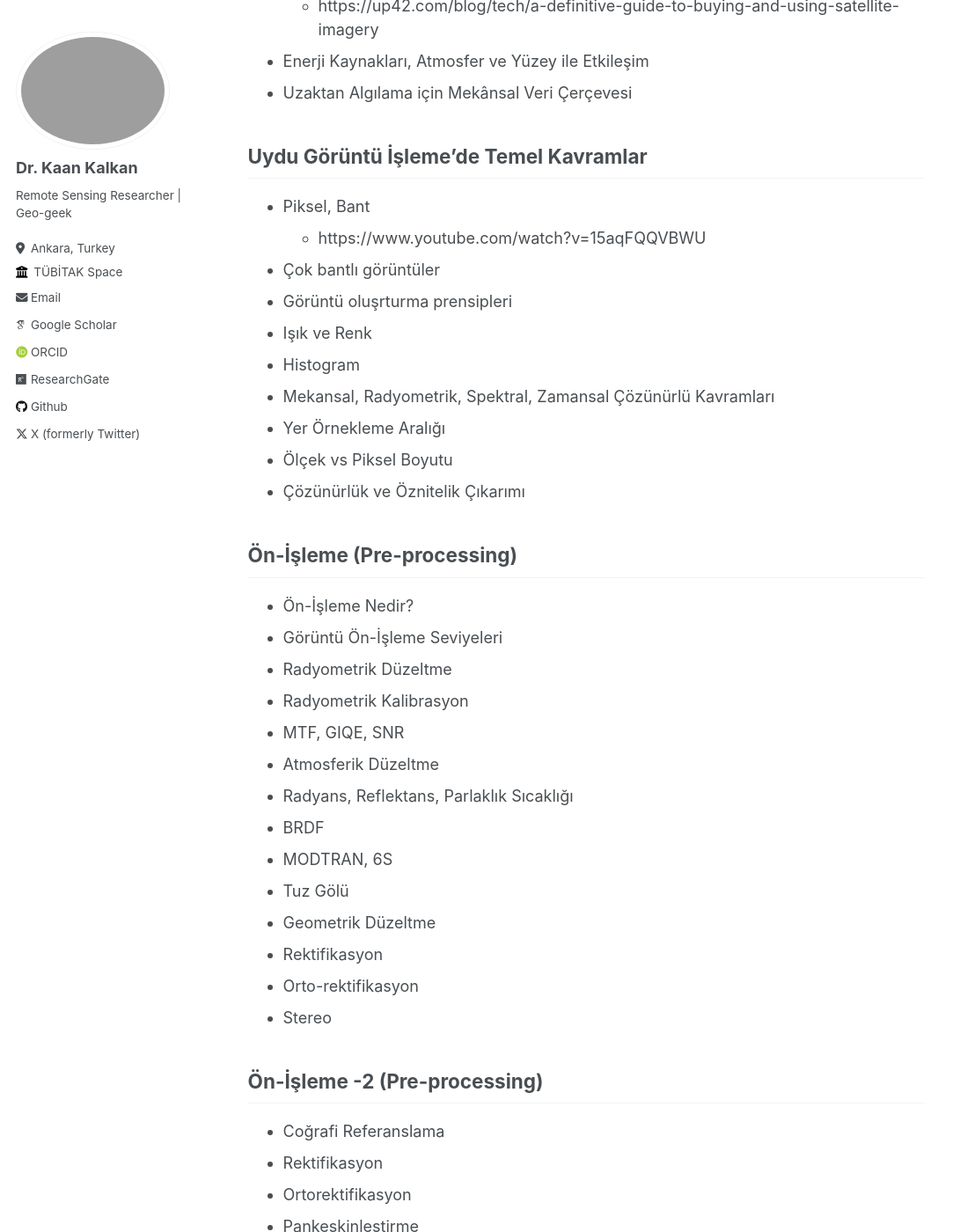
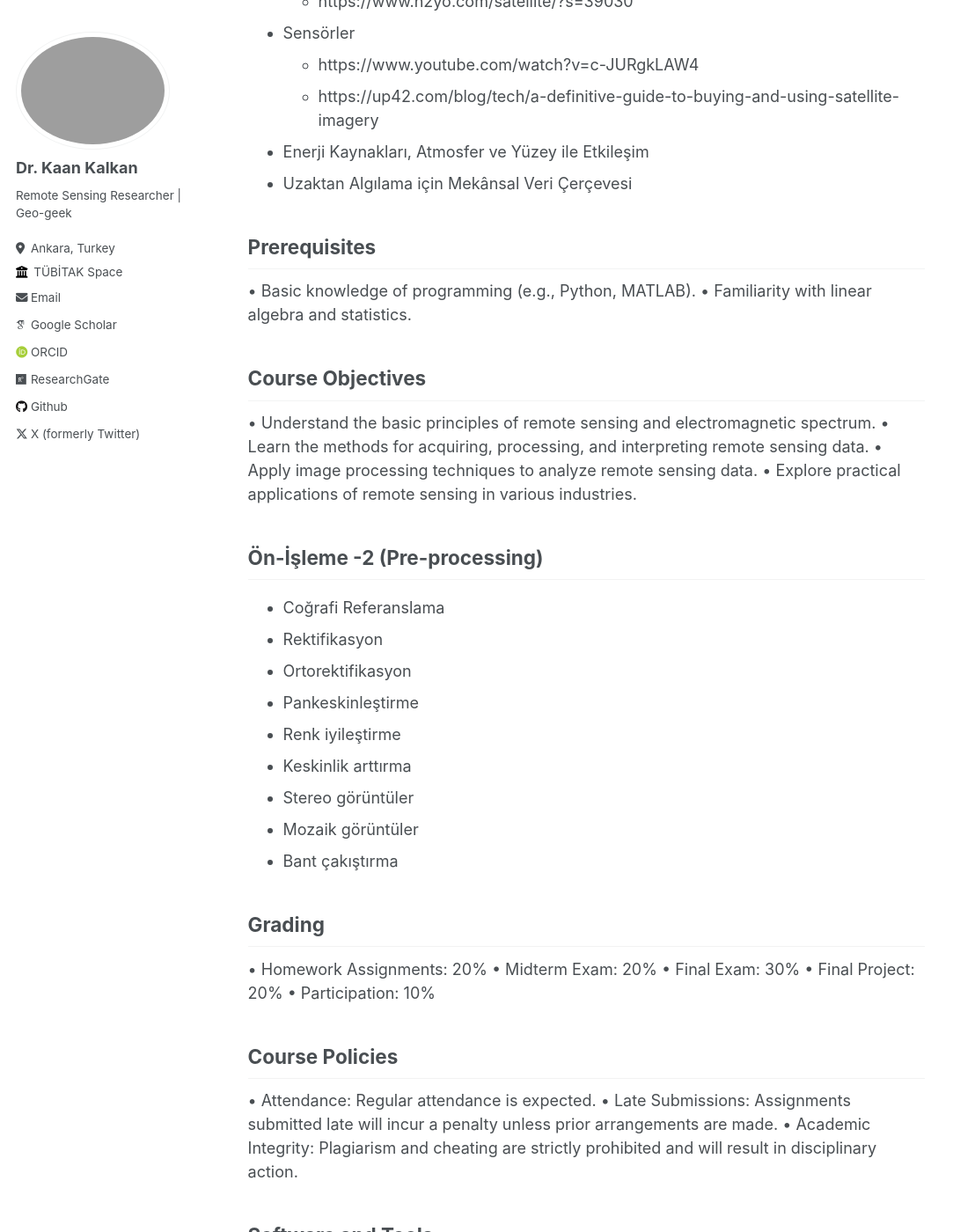
Before and after one commit to kalkan/kalkan.github.io, a Jekyll site: the page built from _teaching/2024-ybuceng-ceng407.md, in a window 1280 px wide and 1400 px high, scrolled down 2669 px. Shown: the whole window at 88% size, without its empty margins (0-1083 px from the left). Built offline with Jekyll 4.4.1, drawn with Linux system fonts in a browser that asks for light colours; some web fonts are replaced; some of the changed text lies outside the part shown.

Commit message:
Update 2024-ybuceng-ceng407.md

```diff
--- a/_teaching/2024-ybuceng-ceng407.md
+++ b/_teaching/2024-ybuceng-ceng407.md
@@ -8,20 +8,20 @@ date: 09-09-2024
 location: "Ankara, Türkiye"
 ---
 
-Instructor: [Your Name]
-Contact Information: [Email Address]
-Office Hours: [Days and Times]
-Course Schedule: [Day(s) and Time(s)]
-Location: [Classroom/Online Platform]
+Instructor: Dr. Kaan Kalkan
+
+Contact Information: kaan.kalkan@tubitak.gov.tr
+
+Office Hours: Everyday via mail
+
+Course Schedule: To be announced
+
+Location: To be announced
 
 
-Eskişehir Teknik Üniversitesi, Yer ve Uzay Bilimleri Enstitüsü, Uzaktan Algılama ve Coğrafi Bilgi Sistemleri Doktora Programı UCS635 Uydu Görüntü İşleme dersi ile ilgili bilgilerin paylaşılacağı sayfadır.
+Yıldırım Beyazıt Üniversitesi - Bilgisayar Mühendisliği - Remote Sensing (CENG407) - 2024 dersi ile ilgili bilgilerin paylaşılacağı sayfadır.
 
-> Derslerimiz **Salı günleri Saat 19:30'** da size iletilecek Zoom linki üzerinden yürütülecektir.
-
-* Ders ile ilgili bilgilerin özetlendiği [ders bilgi formunu](http://kalkan.github.io/files/ucs635-2019/UCS635_2019_UyduGoruntuIsleme_KaanKalkan.pdf) incelemeyi unutmayınız.
-
-* Derse kayıt olduktan sonra [öğrenci bilgi formunu](https://goo.gl/forms/nQR3TQm4LoK9DMDJ3) doldurmayı unutmayınız.
+This course introduces the principles and applications of remote sensing, emphasizing the integration of remote sensing data with computational techniques. The course will cover the fundamentals of remote sensing and image processing techniques applied to remotely sensed data, with a focus on practical applications in various fields such as environmental monitoring, agriculture, and urban planning.
 
 > Bilgisayarınıza aşağıdaki açık kaynaklı programları kurmanızı öneririm;
 * [Monteverdi Orfeo Toolbox](https://www.orfeo-toolbox.org/download/)
@@ -58,7 +58,7 @@ Dönem Projesi
 
 # Ders İçeriği
 ------
-## Uzaktan Algılama’ya Giriş
+## Course Outline
 * Uydular ve Yer Gözlem
 * Tarihçe
   * https://www.unoosa.org/oosa/en/timeline/index.html
@@ -77,33 +77,17 @@ Dönem Projesi
 * Enerji Kaynakları, Atmosfer ve Yüzey ile Etkileşim
 * Uzaktan Algılama için Mekânsal Veri Çerçevesi
 
-## Uydu Görüntü İşleme’de Temel Kavramlar
-* Piksel, Bant
-  * https://www.youtube.com/watch?v=15aqFQQVBWU
-* Çok bantlı görüntüler
-* Görüntü oluşrturma prensipleri
-* Işık ve Renk
-* Histogram
-* Mekansal, Radyometrik, Spektral, Zamansal Çözünürlü Kavramları
-* Yer Örnekleme Aralığı
-* Ölçek vs Piksel Boyutu
-* Çözünürlük ve Öznitelik Çıkarımı
+## Prerequisites
+•	Basic knowledge of programming (e.g., Python, MATLAB).
+•	Familiarity with linear algebra and statistics.
 
-## Ön-İşleme (Pre-processing)
-* Ön-İşleme Nedir?
-* Görüntü Ön-İşleme Seviyeleri
-* Radyometrik Düzeltme
-* Radyometrik Kalibrasyon
-* MTF, GIQE, SNR
-* Atmosferik Düzeltme
-* Radyans, Reflektans, Parlaklık Sıcaklığı
-* BRDF
-* MODTRAN, 6S
-* Tuz Gölü
-* Geometrik Düzeltme
-* Rektifikasyon
-* Orto-rektifikasyon
-* Stereo
+
+## Course Objectives
+•	Understand the basic principles of remote sensing and electromagnetic spectrum.
+•	Learn the methods for acquiring, processing, and interpreting remote sensing data.
+•	Apply image processing techniques to analyze remote sensing data.
+•	Explore practical applications of remote sensing in various industries.
+
 
 ## Ön-İşleme -2  (Pre-processing)
 * Coğrafi Referanslama
@@ -116,41 +100,35 @@ Dönem Projesi
 * Mozaik görüntüler
 * Bant çakıştırma
 
-## Geometrik Düzeltme
-* Neden Geometrik Düzeltme?
-* Geometrik Distorsiyonlar
-* Rektifikasyon
-* Ortorektifikasyon
-* RPC
-* Yeniden Örnekleme
-* Geo-coding, geo-referencing, rectification kavrammları
+## Grading
+•	Homework Assignments: 20%
+•	Midterm Exam: 20%
+•	Final Exam: 30%
+•	Final Project: 20%
+•	Participation: 10%
 
-## Uydu Görüntü Yorumlama Teknikleri (Image Interpretation)
-* Tarihçe
-* Renk-Ton
-* Şekil
-* Boyut
-* Gölge
-* Yükseklik-Derinlik
-* Texture-yüzey
-* Pattern-doku
-* Komşuluk / site-situation-association
-* Örnek görüntüler ve tahmin oyunu
 
-## Uydu Görüntü Sınıflandırma
-* Sınıflandırma yöntemleri
-* Sınıflandırma şemaları
-* Segmentasyon
-* Semantik segmentasyon
-* İleri seviye görüntü işleme, Derin Öğrenme
-* Doğruluk analizi
+## Course Policies
+•	Attendance: Regular attendance is expected.
+•	Late Submissions: Assignments submitted late will incur a penalty unless prior arrangements are made.
+•	Academic Integrity: Plagiarism and cheating are strictly prohibited and will result in disciplinary action.
 
-## Sayısal Yükseklik Modelleri
-* DEM, DSM, DTM
-* LIDAR
-* SRTM
-* Stereo / tristereo
-* inSAR
-* Point cloud generation
-* Klasik haritacılık yöntemleri
-* Eğim, Bakı, Eşyükselti eğrileri, Gölgeli kabartma, Görünürlük, Kazı-dolgu
+
+## Software and Tools
+•	Python
+•	MATLAB
+•	QGIS
+•	Google Earth Engine
+•	Orfeo Toolbox
+
+## Textbooks and Resources
+
+Primary Textbooks:
+
+•	Remote Sensing Digital Image Analysis, John A. Richards, Xiuping Jia
+•	Remote Sensing and Image Interpretation, Thomas M. Lillesand
+•	Uzaktan Algılama, Filiz Sunar
+•	Dijital Görüntü İşleme, Filiz Sunar
+•	Uzaktan Algılama ve Görüntü Yorumlama, Kaan Şevki Kavak
+
+Supplementary Materials: Selected research papers, online tutorials, and datasets.
```
